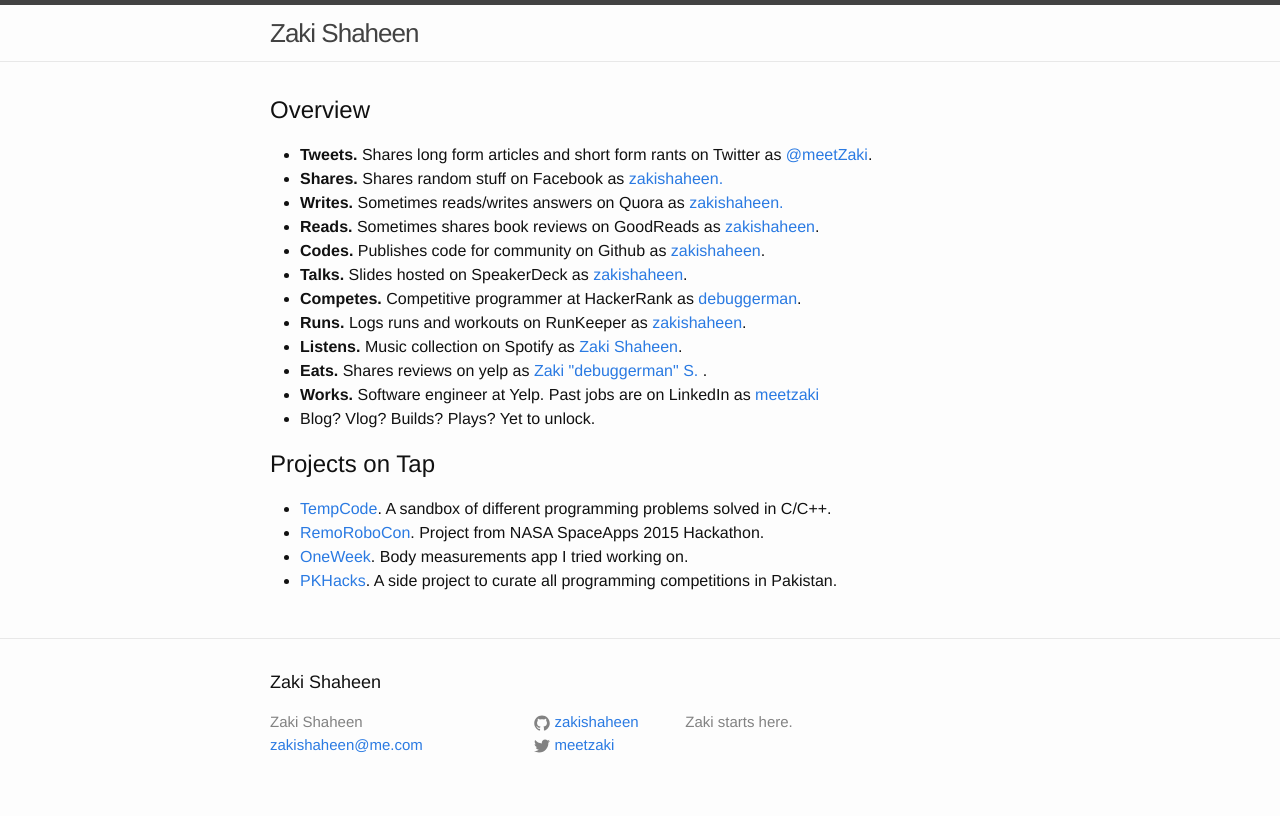
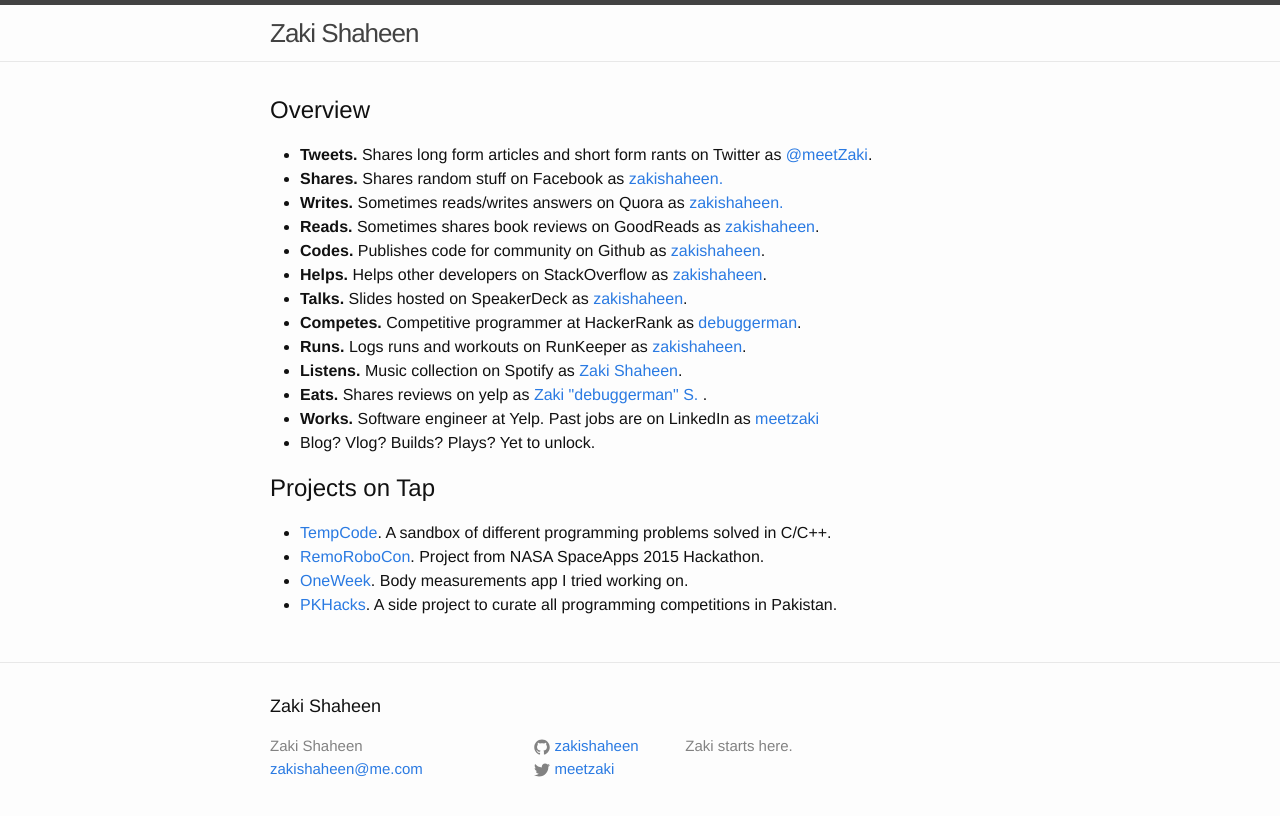
Before and after one commit to fatimasalmanmirza/zakishaheen.github.io, a Jekyll site: the page built from index.html, in a window 1280 px wide. Shown: the top 816 px of the page. Built offline with Jekyll 4.4.1, drawn with Linux system fonts in a browser that asks for light colours.

Commit message:
added stackoverflow profile

```diff
--- a/index.html
+++ b/index.html
@@ -12,6 +12,7 @@
     <li><b>Writes.</b> Sometimes reads/writes answers on Quora as <a href="https://www.quora.com/Zaki-Shaheen">zakishaheen.</a> </li>
     <li><b>Reads.</b> Sometimes shares book reviews on GoodReads as <a href="https://www.goodreads.com/user/show/18852408-zaki-shaheen">zakishaheen</a>.</li>
     <li><b>Codes.</b> Publishes code for community on Github as <a href="http://www.github.com/zakishaheen">zakishaheen</a>. </li>
+    <li><b>Helps.</b> Helps other developers on StackOverflow as <a href="http://stackoverflow.com/users/354010/zakishaheen">zakishaheen</a>. </li>
     <li><b>Talks.</b> Slides hosted on SpeakerDeck as <a href="https://speakerdeck.com/zakishaheen">zakishaheen</a>. </li>
     <li><b>Competes.</b> Competitive programmer at HackerRank as <a href="https://www.hackerrank.com/debuggerman">debuggerman</a>.</li>
     <li><b>Runs.</b> Logs runs and workouts on RunKeeper as <a href="https://runkeeper.com/user/zakishaheen/">zakishaheen</a>. </li>
```
